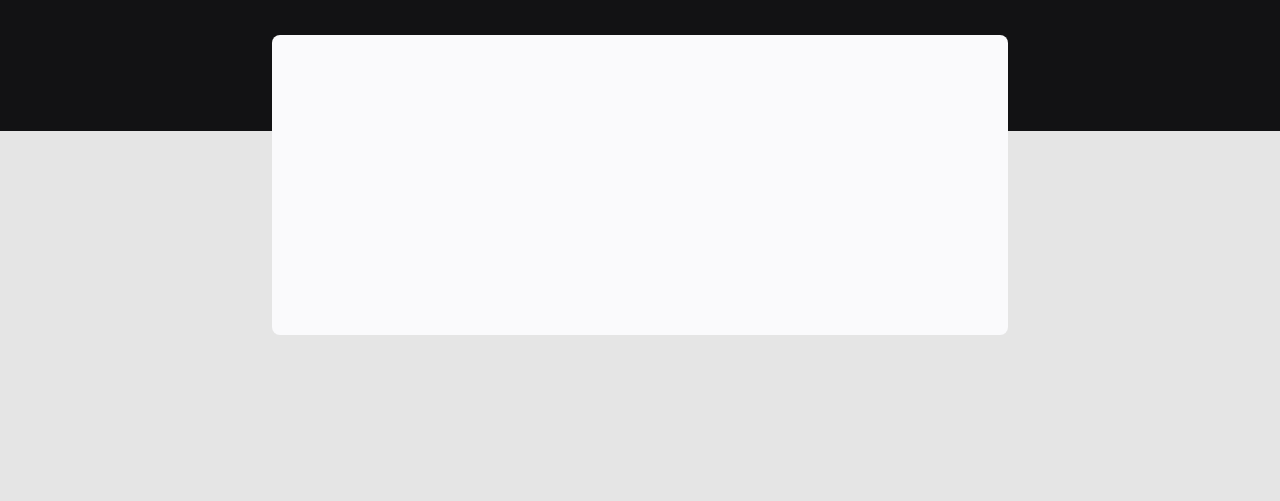
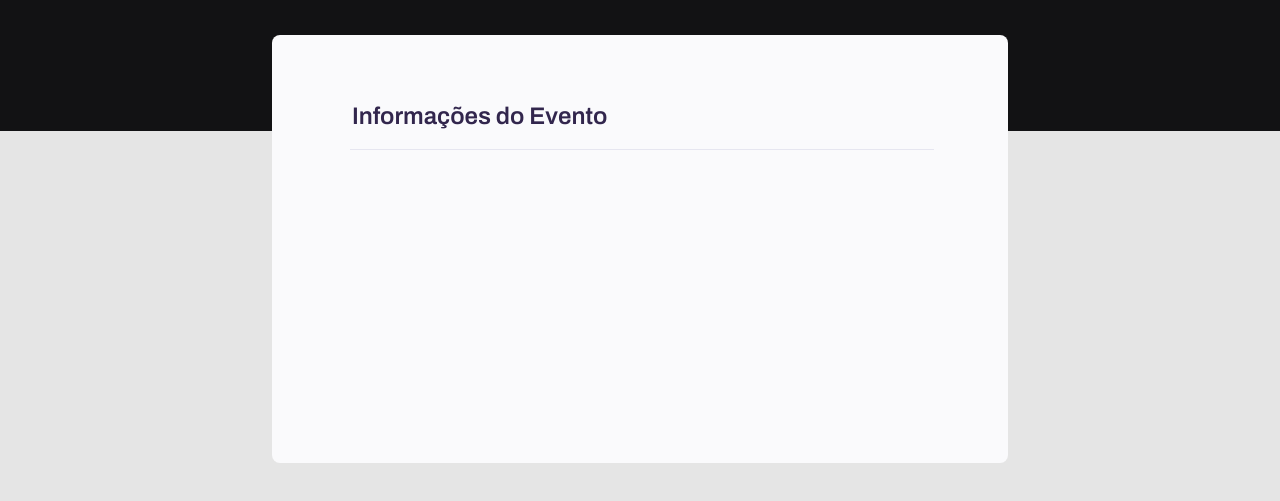
Before and after one commit to KendiFujii/Explorer-Stage-03-Projeto-01, a plain HTML site: page index.html in a window 1280 px wide. Shown: the part 237-738 px from the top of the page. Drawn offline with Linux system fonts and the light colour scheme.

Commit message:
Agrupando campos com fieldset e legend

```diff
--- a/index.html
+++ b/index.html
@@ -24,7 +24,11 @@
       </header>
 
       <form>
-
+        <fieldset>
+            <legend>
+                Informações do Evento
+            </legend>
+        </fieldset>
       </form>
     </div>
   </body>
--- a/style.css
+++ b/style.css
@@ -1,4 +1,3 @@
-
 body {
     font-family: 'Poppins', sans-serif;
     background: #E5E5E5;
@@ -22,7 +21,7 @@ body::before {
     margin: 0 auto;
 }
 
-header{
+header {
     width: 319px;
 
     margin-top: 74px;
@@ -48,4 +47,21 @@ form {
     background: #FAFAFC;
     border-radius: 8px;
     min-height: 300px;
+    padding: 64px;
 }
+
+fieldset {
+    border: none;
+}
+
+fieldset legend {
+    font-family: 'Archivo', sans-serif;
+    font-weight: 600;
+    font-size: 24px;
+    line-height: 34px;
+
+    width: 100%;
+    border-bottom: 1px solid #E6E6F0;
+    padding-bottom: 16px;
+    color: #32264D;
+}
```
